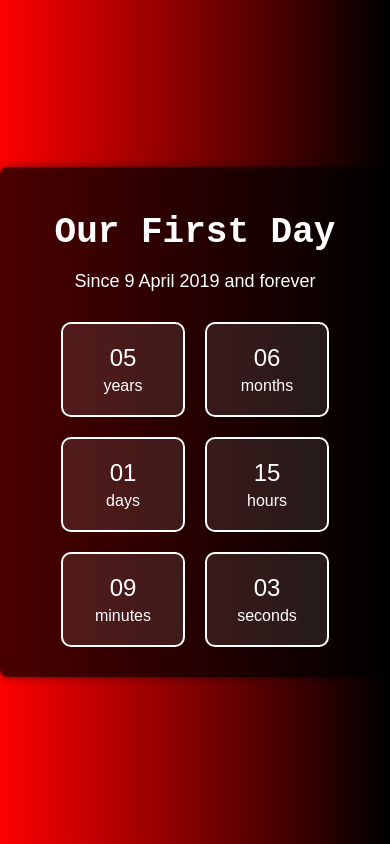
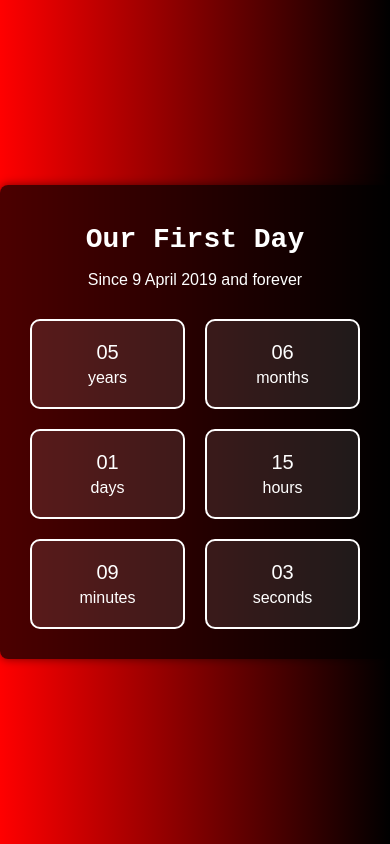
Before and after one commit to ma7moudsob7y142/ANNIVERSARY, a plain HTML site: page index.html in a window 390 px wide. Drawn offline with Linux system fonts and the light colour scheme.

Commit message:
Update styles.css

```diff
--- a/styles.css
+++ b/styles.css
@@ -15,13 +15,14 @@ body {
     padding: 20px;
     border-radius: 8px;
     box-shadow: 0 0 10px rgba(0, 0, 0, 0.5);
+    max-width: 90%; /* Limit width to 90% of the screen */
+    overflow: hidden; /* Prevent overflow */
 }
 
 h1 {
     font-size: 36px;
     margin-bottom: 10px;
-    font-family: 'Courier New', Courier, monospace;
-    /* Different font */
+    font-family: 'Courier New', Courier, monospace; /* Different font */
 }
 
 .subtitle {
@@ -36,14 +37,13 @@ h1 {
 }
 
 .time-box {
-    background-color: rgba(255, 255, 255, 0.1);
-    /* Light background for time boxes */
+    background-color: rgba(255, 255, 255, 0.1); /* Light background for time boxes */
     border: 2px solid white;
     border-radius: 10px;
     padding: 20px;
     margin: 10px;
-    width: 80px;
-    /* Fixed width for boxes */
+    flex: 1 1 80px; /* Flex property for responsive design */
+    min-width: 80px; /* Minimum width for boxes */
     text-align: center;
     font-size: 24px;
 }
@@ -53,3 +53,17 @@ h1 {
     margin-top: 5px;
     font-size: 16px;
 }
+
+/* Media Queries for different screen sizes */
+@media (max-width: 600px) {
+    h1 {
+        font-size: 28px;
+    }
+    .subtitle {
+        font-size: 16px;
+    }
+    .time-box {
+        flex: 1 1 60px; /* Adjust size for smaller screens */
+        font-size: 20px; /* Smaller font size */
+    }
+}
```
